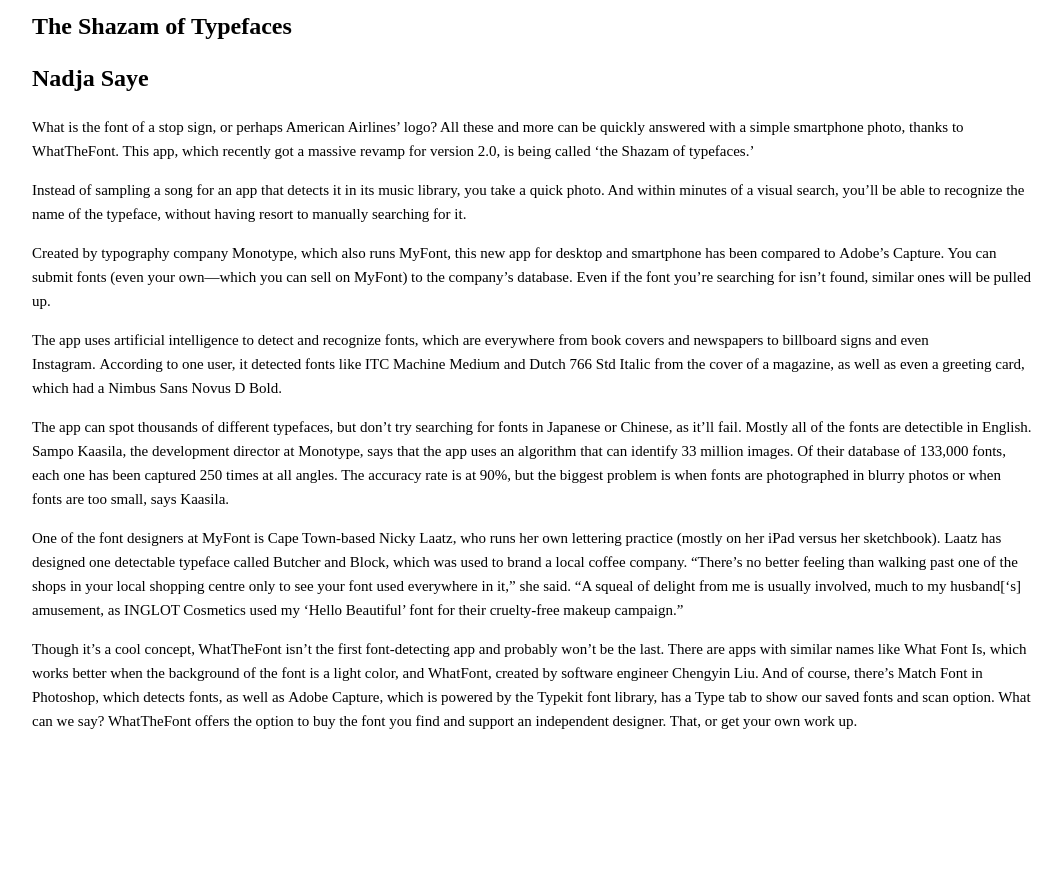
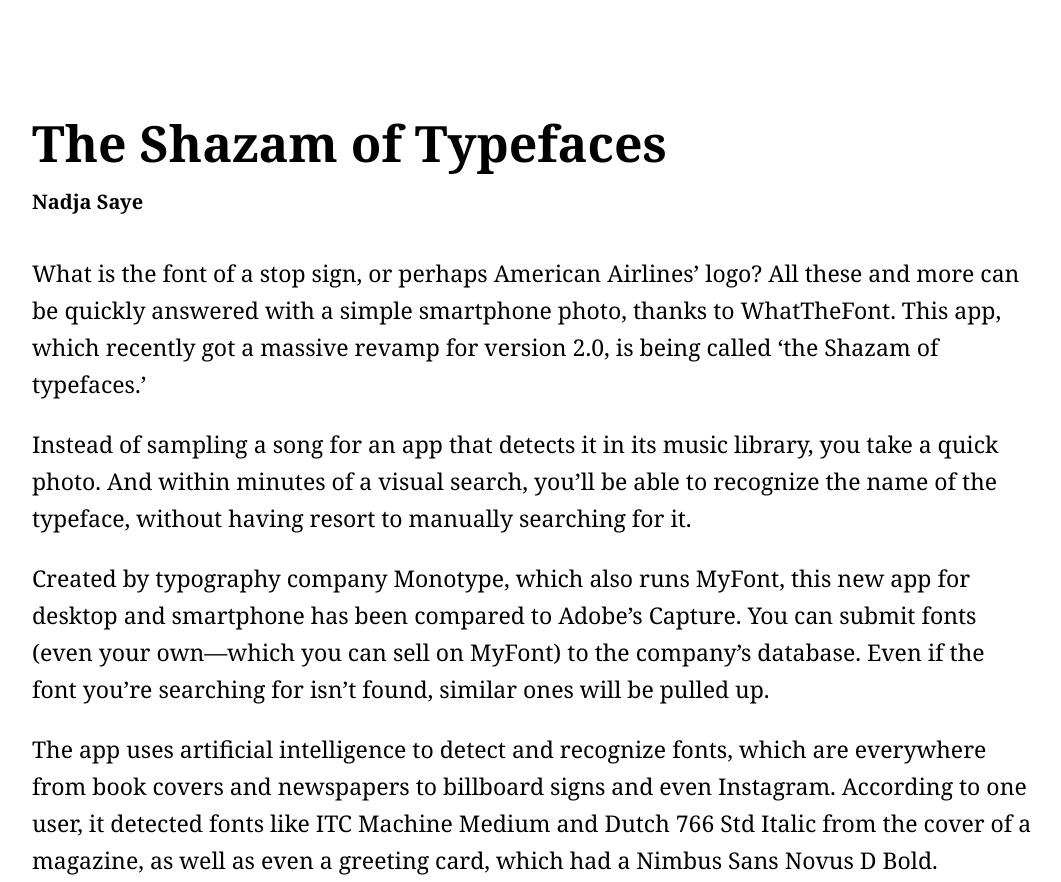
Before and after one commit to hannagoldstein/hannagoldstein.github.io, a plain HTML site: page index.html in a window 1280 px wide. Shown: the top 882 px of the page, without its empty margins (108-1169 px from the left). Before the commit the page ends 800 px from the top, so only its background shows below. Drawn offline with Linux system fonts and the light colour scheme; a web font is replaced by a local one.

Commit message:
Update index.html

```diff
--- a/index.html
+++ b/index.html
@@ -3,11 +3,11 @@
 <head>
 
   <meta charset="utf-8">
-  <title>The Shazam of Typefaces :)</title>
+  <title>The Shazam of Typefaces </title>
 
   <!-- This sets the initial view for mobile devices -->
   <meta name="viewport" content="width=device-width, initial-scale=1">
-  <link rel="stylesheet" href="https://use.typekit.net/pty3fde.css">
+  <link rel="stylesheet" href="https://use.typekit.net/oms3bmi.css">
 
   <style type="text/css" media="screen">
     html {
@@ -26,33 +26,41 @@
     }
 
     body {
-      font-size: 1.5em; /* currently ems cause chrome bug misinterpreting rems on body element */
-      line-height: 1.6;
-      font-weight: 400;
-      margin: 0;
-	  font-family: "omnes-pro";
+      font-size: 1.8em; /* currently ems cause chrome bug misinterpreting rems on body element */
+      line-height: 1.8;
+      font-weight: 300;
+      margin: 4;
+	  font-family: "georgia";
     }
 
     p {
       margin-top: 1rem; }
 
     p.first {
-      margin-top:1;
+      margin-top:3;
     }
 
     h4 {
-      margin-top: 1rem;
+      margin-top: 3rem;
       margin-bottom: 2rem;
       font-size: 2.4rem;
       line-height: 1.35;
     }
 
     h4.title {
-
+        margin-top: 5rem;
+        margin-bottom: 2rem;
+        font-size: 8.0rem;
+        line-height: 1;
+		font-family: "georgia";
     }
 
     h4.author {
-
+        margin-top: 1rem;
+        margin-bottom: 4rem;
+        font-size: 4.0rem;
+        line-height: 1.35;
+		font-family: "georgia";
     }
 
     .wrapper {
@@ -65,19 +73,91 @@
     }
 
     /* Larger than mobile */
-    @media (min-width: 400px) {}
+    @media (min-width: 400px) {
+    	.column {
+    		width: 32rem;
+    	}
+		p {
+			font-size:1.2rem;
+			line-height:1.7rem;
+		}
+		h4.author {
+			font-size:1.3rem;
+		}
+	}
 
     /* Larger than phablet (also point when grid becomes active) */
-    @media (min-width: 550px) {}
+    @media (min-width: 550px) {
+    	.column {
+    		width:50rem;
+    	}
+		p {
+			font-size:1.3rem;
+			line-height:1.9rem;
+			text-align:left;
+
+		}
+	    h4.title {
+	    	padding-top:5rem;
+	    }
+	    	h4.author {
+	        	margin-bottom: 4rem;
+	           }
+	       }
 
     /* Larger than tablet */
-    @media (min-width: 750px) {}
+    @media (min-width: 750px) {
+	    .column {
+	             width: 60rem;
+	           }
+	           h4.title {
+	             padding-top:6rem;
+	             font-size:3rem;
+	           }
+	           h4.author {
+	               font-size:2rem;
+	           }
+	           p {
+	             font-size:1.5rem;
+	             line-height: 2.2rem;
+	           }
+	       }
 
     /* Larger than desktop */
-    @media (min-width: 1000px) {}
+    @media (min-width: 1000px) {
+	    .column {
+	             width: 80rem;
+	           }
+	           h4.title {
+	             padding-top:6rem;
+	             font-size:4rem;
+	           }
+	           h4.author {
+	               font-size:2rem;
+	           }
+	           p {
+	             font-size:2rem;
+	             line-height: 3.1rem;
+	           }
+	       }
 
     /* Larger than Desktop HD */
-    @media (min-width: 1200px) {}
+    @media (min-width: 1200px) {
+		.column {
+		          width: 100rem;
+		        }
+		        h4.title {
+		          padding-top:6rem;
+		          font-size:5rem;
+		        }
+		        h4.author {
+		            font-size:2rem;
+		        }
+		        p {
+		          font-size:2.3rem;
+		          line-height: 3.7rem;
+		        }
+		    }
 
   </style>
 </head>
```
